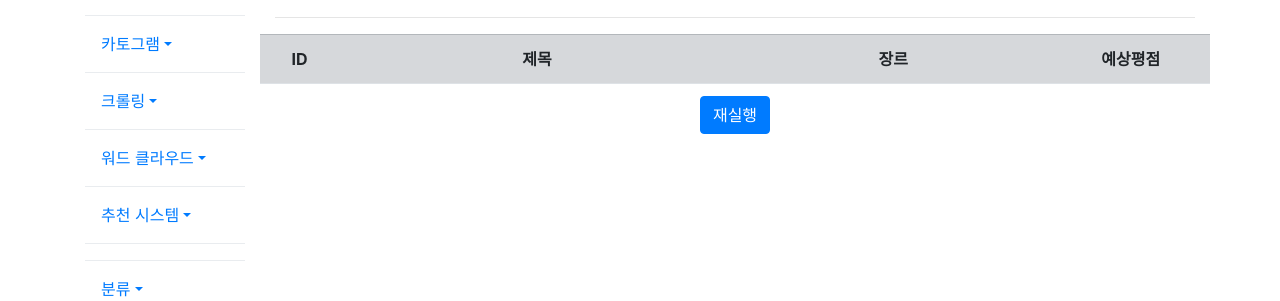
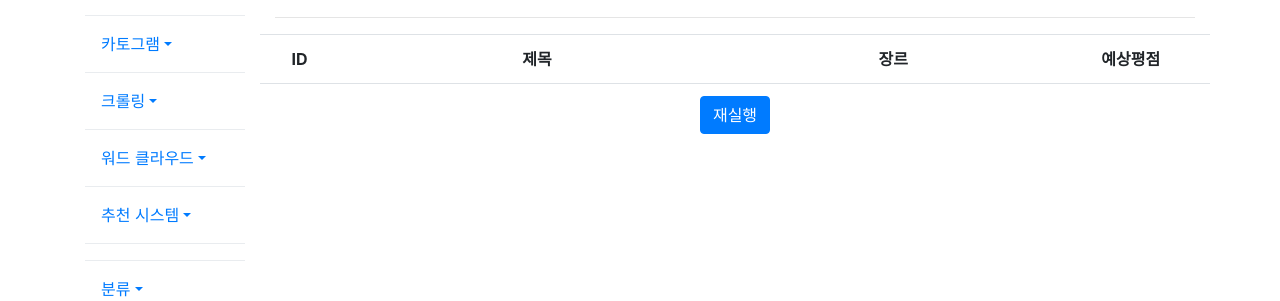
Before and after one commit to ckiekim/Oracle_Cloud_Flask_web, a Flask app: template templates/rcmd/ml_latest_res.html in a window 1280 px wide. Shown: the part 120-421 px from the top of the page. Run offline with Flask 2, Linux system fonts and the light colour scheme; the template is opened without the code that fills it, so the values that code supplies are empty; parts of the project's set-up code (start-up, migrations or seed data) failed here and were passed over; some libraries are stand-ins or nearby versions.

Commit message:
추천시스템

```diff
--- a/templates/rcmd/book_res.html
+++ b/templates/rcmd/book_res.html
@@ -14,7 +14,7 @@
     <div class="row">
         <div class="col-12">
             <table class="table table-condensed" style="margin-bottom: 80px;">
-                <tr class="table-secondary d-flex">
+                <tr class="d-flex">
                     <th class="col-2">이미지</th>
                     <th class="col-6">제목</th>
                     <th class="col-2">글쓴이</th>
--- a/templates/rcmd/ml_latest_res.html
+++ b/templates/rcmd/ml_latest_res.html
@@ -13,7 +13,7 @@
 {% block content %}
     <div class="row">
         <table class="table table-condensed" style="margin-bottom: 80px;">
-            <tr class="table-secondary d-flex">
+            <tr class="d-flex">
                 <th class="col-1">ID</th>
                 <th class="col-5">제목</th>
                 <th class="col-4">장르</th>
--- a/templates/rcmd/movie_res.html
+++ b/templates/rcmd/movie_res.html
@@ -13,7 +13,7 @@
 {% block content %}
     <div class="row">
         <table class="table table-condensed" style="margin-bottom: 80px;">
-            <tr class="table-secondary d-flex">
+            <tr class="d-flex">
                 <th class="col-3">제목</th>
                 <th class="col-5">줄거리</th>
                 <th class="col-2">감독</th>
```
